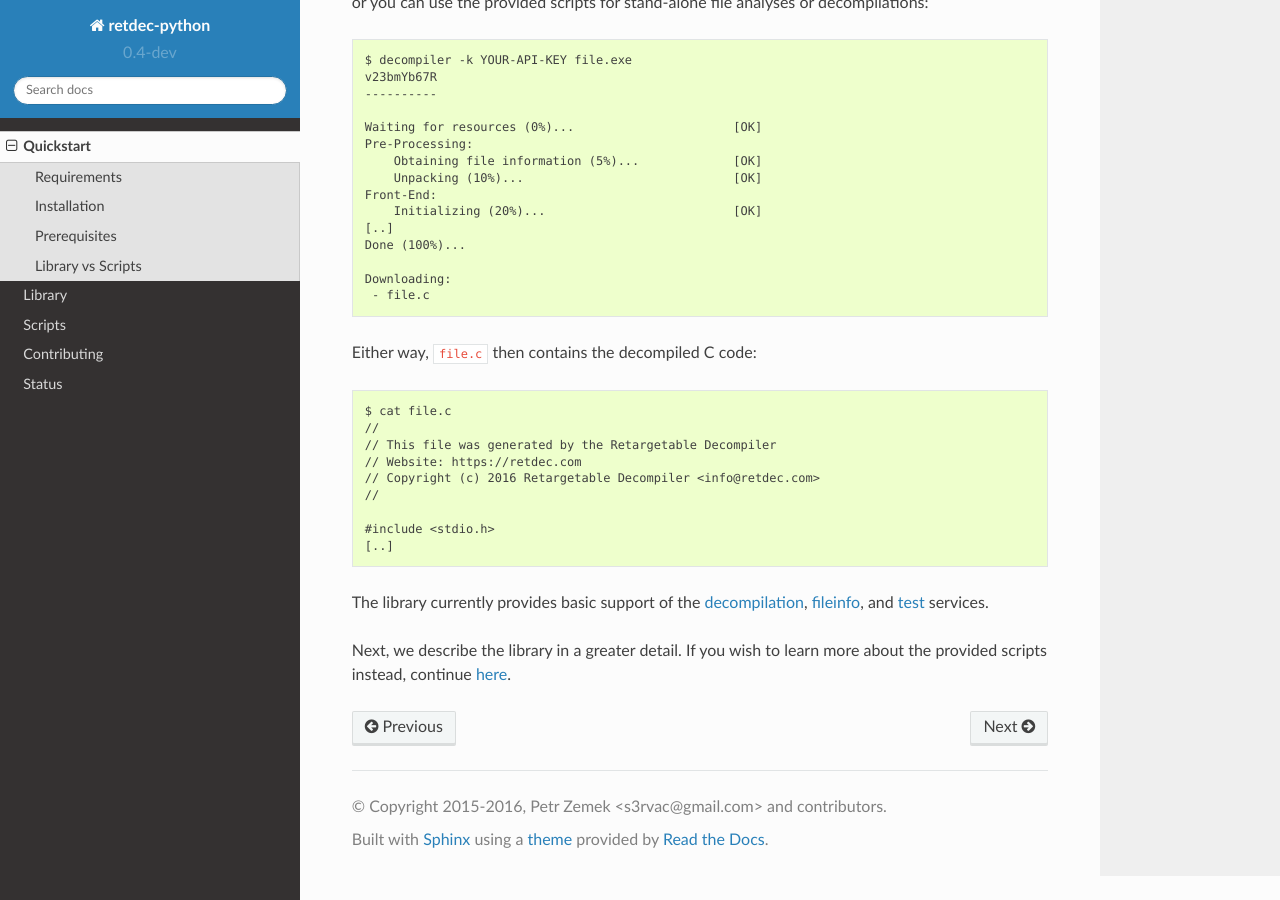
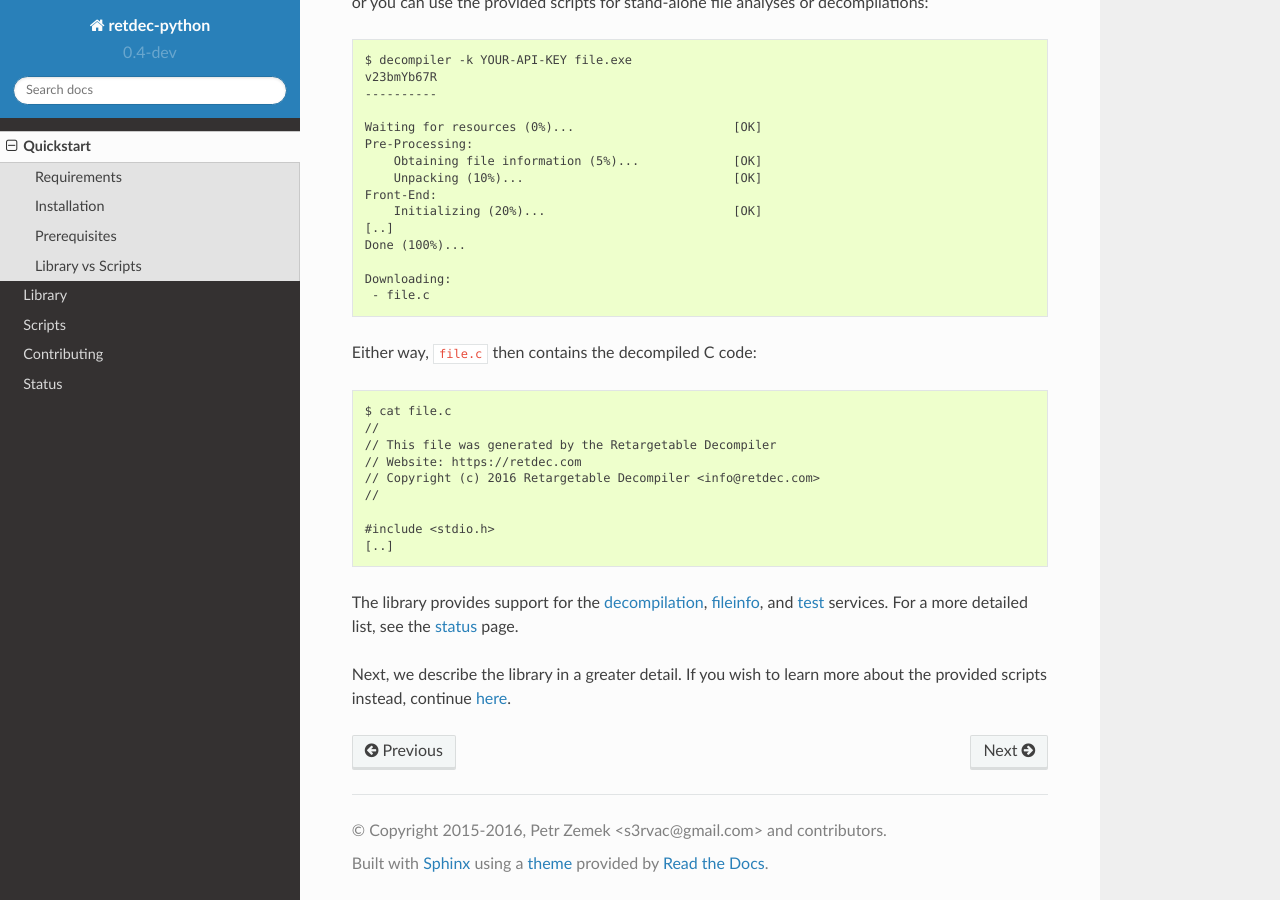
Before and after one commit to s3rvac/retdec-python, a Sphinx documentation site: the page built from docs/quickstart.rst, in a window 1280 px wide and 900 px high, scrolled down 1162 px. Built offline with Sphinx 7.4.7 and the Read the Docs theme 2.0.0, drawn with Linux system fonts in a browser that asks for light colours.

Commit message:
Rephrase a sentence concerning supported services in the docs.

```diff
--- a/docs/quickstart.rst
+++ b/docs/quickstart.rst
@@ -83,6 +83,6 @@ Either way, ``file.c`` then contains the decompiled C code:
     #include <stdio.h>
     [..]
 
-The library currently provides basic support of the `decompilation <https://retdec.com/api/docs/decompiler.html>`_, `fileinfo <https://retdec.com/api/docs/fileinfo.html>`_, and `test <https://retdec.com/api/docs/test.html>`_ services.
+The library provides support for the `decompilation <https://retdec.com/api/docs/decompiler.html>`_, `fileinfo <https://retdec.com/api/docs/fileinfo.html>`_, and `test <https://retdec.com/api/docs/test.html>`_ services. For a more detailed list, see the `status <https://retdec-python.readthedocs.io/en/latest/status.html>`_ page.
 
 Next, we describe the library in a greater detail. If you wish to learn more about the provided scripts instead, continue :doc:`here <scripts>`.
```
